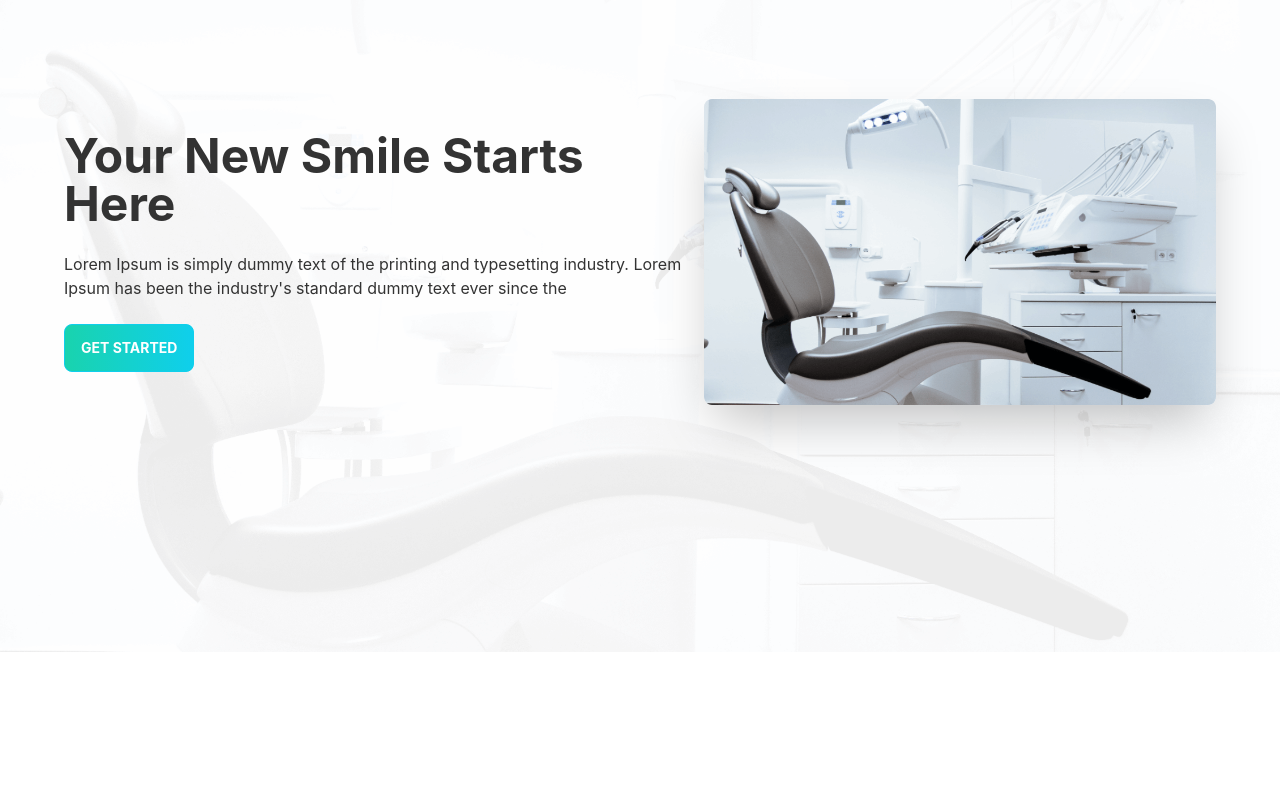
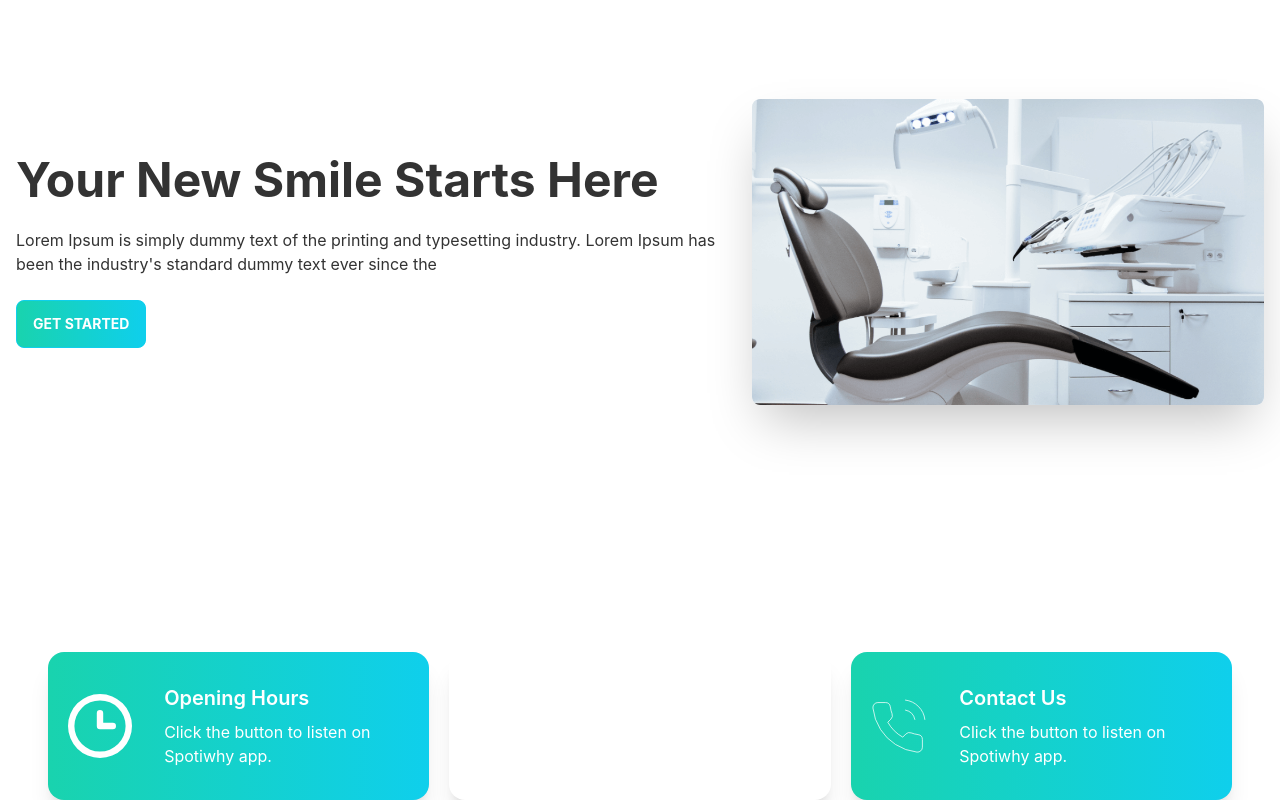
Before and after one commit to durjoy52/doctors-portal-client-side, a React (Create React App) app: page /home in a window 1280 px wide. Shown: the part 212-1012 px from the top of the page. Before the commit the page ends 864 px from the top, so only its background shows below. Built offline with nearby package versions, Linux system fonts and the light colour scheme.

Commit message:
card info add

```diff
--- /dev/null
+++ b/src/pages/CardInfo/Card.js
@@ -0,0 +1,15 @@
+import React from 'react';
+
+const Card = ({img,cardTitle ,bgClass}) => {
+    return (
+        <div class={`card lg:card-side bg-base-100 shadow-xl ${bgClass}`}>
+  <figure className='pl-5'><img src={img} alt="Album"/></figure>
+  <div class="card-body text-white">
+    <h2 class="card-title">{cardTitle}</h2>
+    <p>Click the button to listen on Spotiwhy app.</p>
+  </div>
+</div>
+    );
+};
+
+export default Card;
--- /dev/null
+++ b/src/pages/CardInfo/CardInfo.js
@@ -0,0 +1,17 @@
+import React from 'react';
+import clock from '../../assets/icons/clock.svg';
+import marker from '../../assets/icons/marker.svg';
+import phone from '../../assets/icons/phone.svg';
+import Card from './Card';
+const CardInfo = () => {
+
+    return (
+        <div className='grid grid-cols-1 lg:grid-cols-3 gap-5 px-12'>
+            <Card cardTitle='Opening Hours' bgClass='bg-gradient-to-r from-secondary to-primary' img={clock}></Card>
+            <Card cardTitle='Our Locations' bgClass='bg-accent' img={marker}></Card>
+            <Card cardTitle='Contact Us' bgClass='bg-gradient-to-r from-secondary to-primary' img={phone}></Card>
+        </div>
+    );
+};
+
+export default CardInfo;
--- a/src/pages/Home/Banner.css
+++ b/src/pages/Home/Banner.css
@@ -1,5 +1,6 @@
-.hero {
+/* .hero {
   background-image: url("../../assets/images/bg.png");
-  background-size: contain;
+  background-size: cover;
   background-repeat: no-repeat;
-}
+  background-position: center;
+} */
--- a/src/pages/Home/Banner.js
+++ b/src/pages/Home/Banner.js
@@ -3,9 +3,9 @@
 import './Banner.css';
 const Banner = () => {
     return (
-        <div className="hero min-h-screen px-12">
+        <div className="hero min-h-screen">
   <div className="hero-content flex-col lg:flex-row-reverse">
-    <img src={chair} className="max-w-lg rounded-lg shadow-2xl" />
+    <img src={chair} className="max-w-lg rounded-lg shadow-2xl" alt=''/>
     <div>
       <h1 className="text-5xl font-bold">Your New Smile Starts Here</h1>
       <p className="py-6">Lorem Ipsum is simply dummy text of the printing and typesetting industry. Lorem Ipsum has been the industry's standard dummy text ever since the</p>
--- a/src/pages/Home/Home.js
+++ b/src/pages/Home/Home.js
@@ -1,10 +1,12 @@
 import React from 'react';
+import CardInfo from '../CardInfo/CardInfo';
 import Banner from './Banner';
 
 const Home = () => {
     return (
         <div>
           <Banner/>
+          <CardInfo></CardInfo>
         </div>
     );
 };
```
